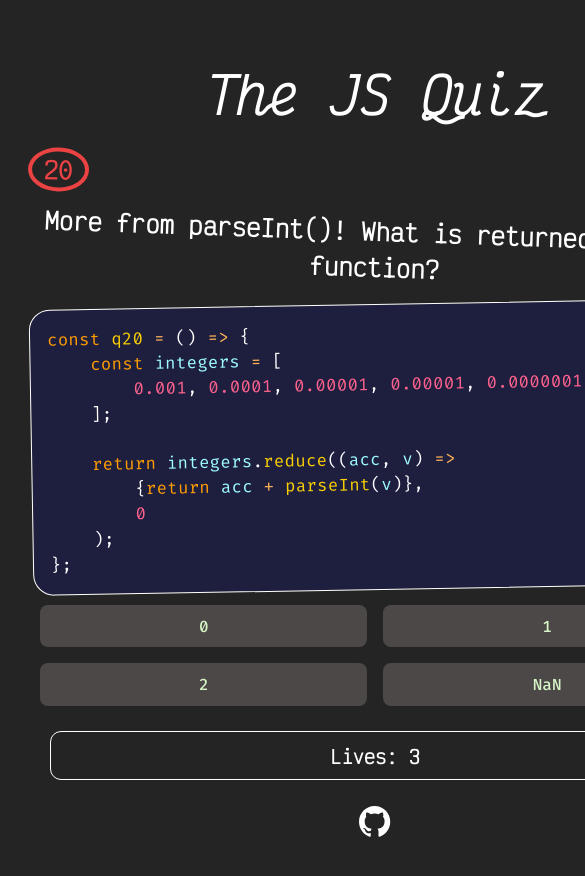
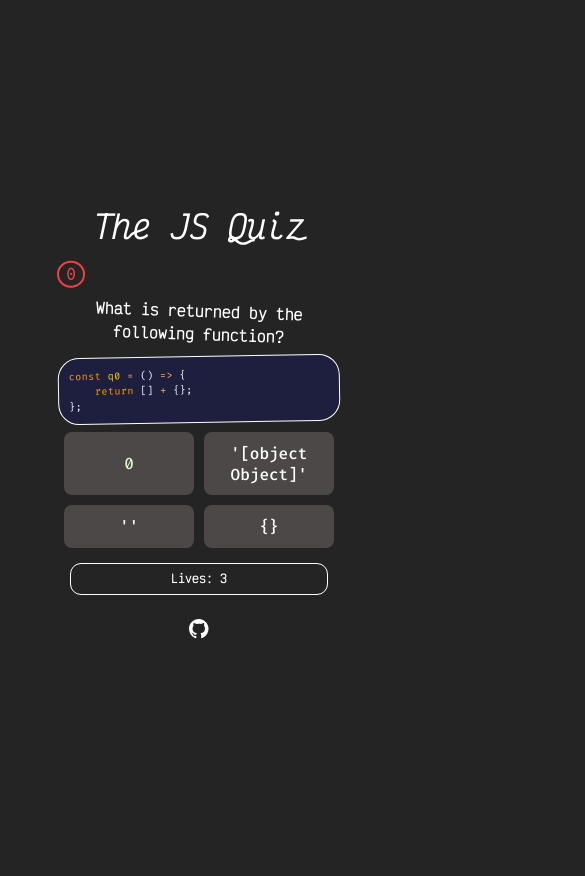
Before and after one commit to NSDawn/the-js-quiz, a React (Vite) app: page / in a window 390 px wide. Shown: the top 876 px of the page, 585 px wide, since content can reach past the window. After the commit the page ends 844 px from the top, so only its background shows below. Built offline with nearby package versions, Linux system fonts and the light colour scheme.

Commit message:
responsiveness updates

```diff
--- a/src/AppContextProvider.jsx
+++ b/src/AppContextProvider.jsx
@@ -5,7 +5,7 @@ const AppContext = React.createContext()
 export function AppContextProvider(props) {
 
     const G = useState({
-        "currQuestion" : 20, //0,
+        "currQuestion" : 0, //0,
         "lives": 3,
         "MAX_LIVES": 3, /* const */
     });
--- a/src/assets/components/CodeBlock.css
+++ b/src/assets/components/CodeBlock.css
@@ -25,8 +25,8 @@
 
      font-family: 'Fira Code', Consolas, Monaco, 'Andale Mono', 'Ubuntu Mono', monospace;
      font-weight: 400;
-     font-size: 17px;
-     line-height: 25px;
+     font-size: 1rem;
+     line-height: 1.5rem;
      letter-spacing: 0.5px;
      text-shadow: 0 1px #222245;
 
--- a/src/assets/components/MCButton.css
+++ b/src/assets/components/MCButton.css
@@ -1,5 +1,6 @@
 .mcq-button {
     font-family: 'Fira Code';
+    font-size: clamp(16px, 1rem, 24px);
 }
 mcq-button.animate-correct {
 
--- a/src/index.css
+++ b/src/index.css
@@ -2,6 +2,10 @@
   font-family: "Victor Mono";
   line-height: 1.5;
   font-weight: 400;
+
+  padding: 0vw 10vw;
+
+  font-size: clamp(10px, 1.8vw, 16px);
 
   color-scheme: light dark;
   color: var(--rgb-text);
```
